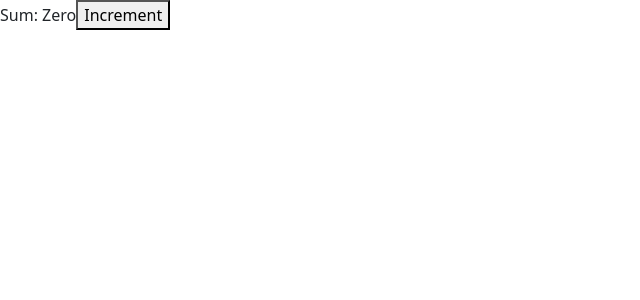
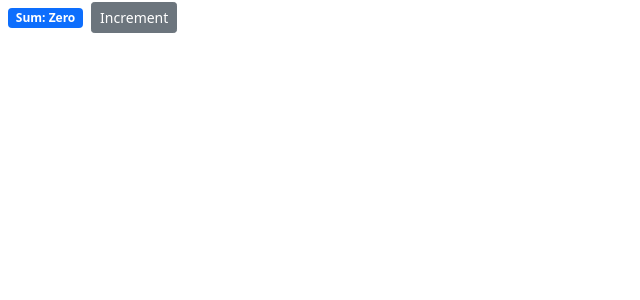
Before and after one commit to rua1hc/react_fdn_cnt_app, a React (Create React App) app: page / in a window 1280 px wide. Shown: the top 300 px of the page, without its empty margins (0-640 px from the left). Built offline with nearby package versions, Linux system fonts and the light colour scheme.

Commit message:
s3v6 setting attr

```diff
--- a/src/comps/counter.jsx
+++ b/src/comps/counter.jsx
@@ -3,13 +3,32 @@ import React, { Component } from "react";
 class Counter extends Component {
     state = {
         count: 0,
+
+        imgUrl: "https://picsum.photos/200",
     };
+
+    // styles = {
+    //     fontSize: 20,
+    //     fontWeight: "bold",
+    // };
+
     render() {
         return (
             <React.Fragment>
+                {/* <img src={this.state.imgUrl} alt="" /> */}
+
                 {/* <span>Sum: {this.state.count}</span> */}
-                <span>Sum: {this.formatCount()}</span>
-                <button>Increment</button>
+                {/* <span style={this.styles} className="badge bg-primary m-2">
+                    Sum: {this.formatCount()}
+                </span> */}
+                {/* <span style={{ fontSize: 20 }} className="badge bg-primary m-2">
+                    Sum: {this.formatCount()}
+                </span> */}
+                <span className="badge bg-primary m-2">
+                    Sum: {this.formatCount()}
+                </span>
+
+                <button className="btn btn-secondary btn-sm">Increment</button>
             </React.Fragment>
         );
     }
```
